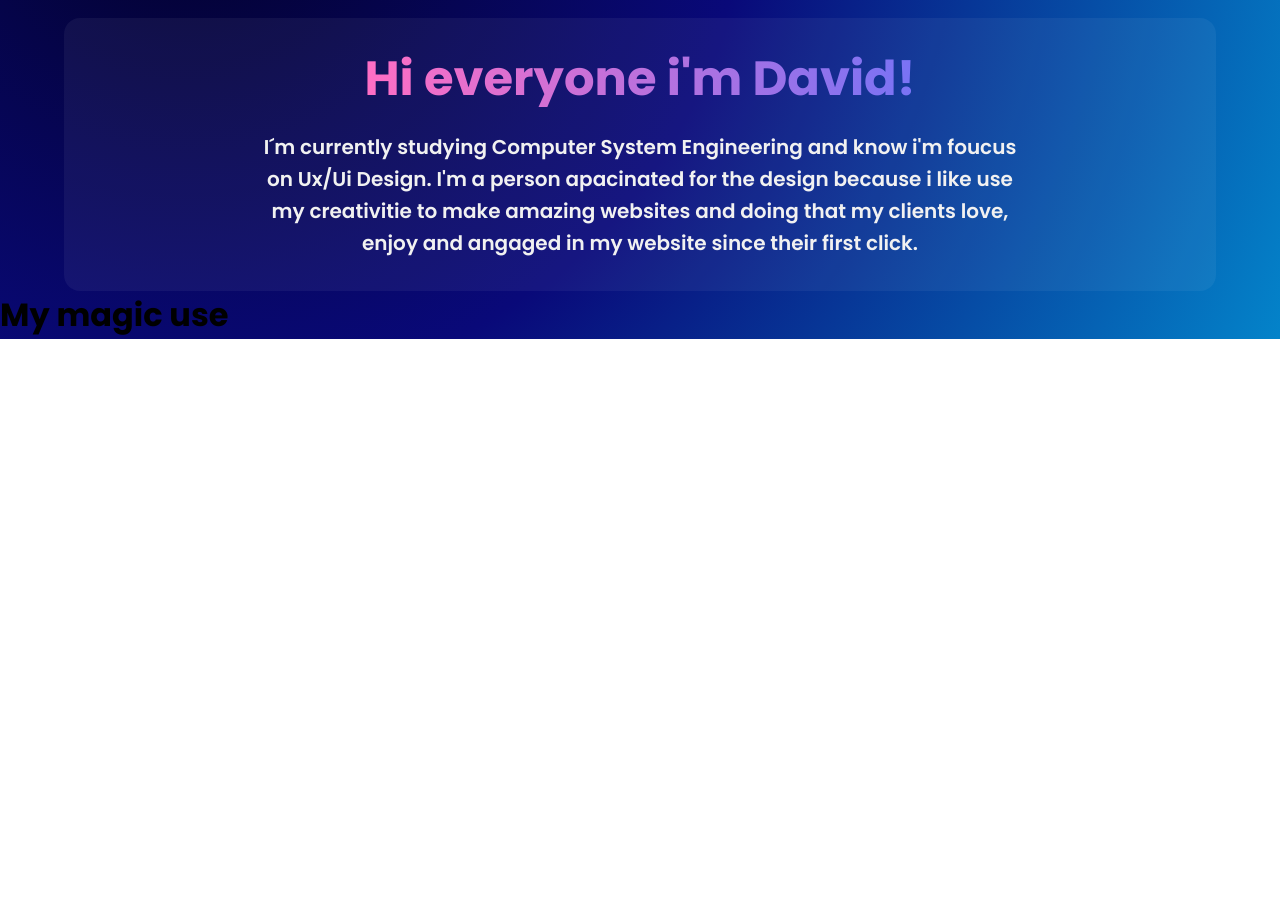
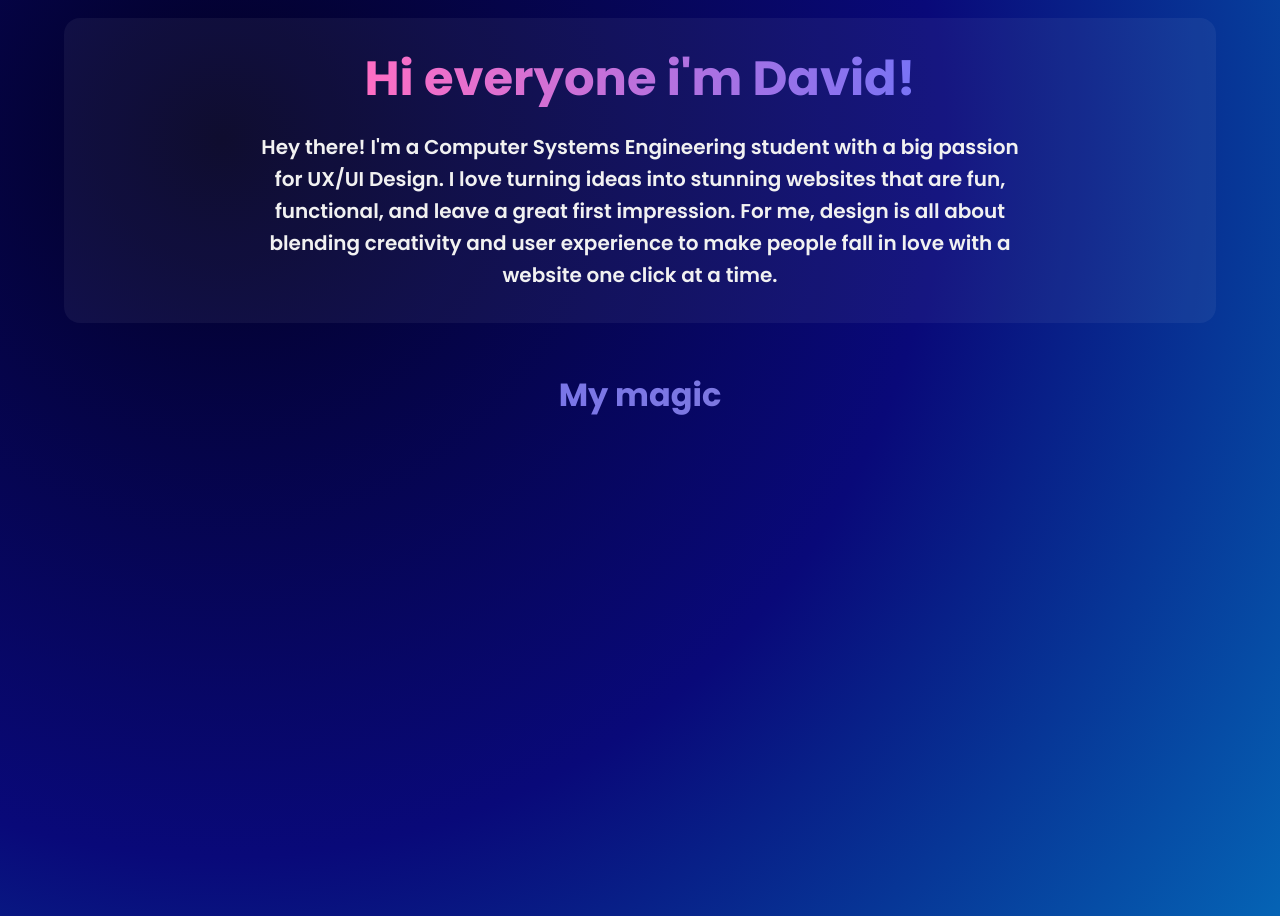
Before and after one commit to SoyDavid29/Profesional-Portafolio, a React (Vite) app: page / in a window 1280 px wide. Shown: the part 660-1576 px from the top of the page. Before the commit the page ends 999 px from the top, so only its background shows below. Built offline with nearby package versions, Linux system fonts and the light colour scheme.

Commit message:
Taget done

```diff
--- a/src/App.jsx
+++ b/src/App.jsx
@@ -1,8 +1,10 @@
 import Profile from "./Components/Profile"
 import Sidebar from "./Components/Sidebar"
 import Target from "./Components/Target"
+import { useState } from "react"
 
 function App() {
+
 
   return (
     <>
@@ -10,7 +12,8 @@ function App() {
      <Profile/>
      <Target/>
 
-     <h1>My magic use</h1>
+     <h1 className="magic-text" >My magic</h1>
+
     </>
   )
 }
--- a/src/Components/Target.jsx
+++ b/src/Components/Target.jsx
@@ -3,10 +3,11 @@ export default function Target() {
 
         <div className="target .centered-section">
             <h1 className="tittle">Hi everyone i'm David!</h1>
-            <p className="about">I´m currently studying Computer System Engineering
-                and know i'm foucus on Ux/Ui Design. I'm a person apacinated for the design
-                because i like use my creativitie to make amazing websites and doing that my clients love,
-                enjoy and angaged in my website since their first click.
+            <p className="about">Hey there!
+                I'm a Computer Systems Engineering student with a big passion for UX/UI Design.
+                I love turning ideas into stunning websites that are fun, functional, and leave a great first impression.
+                For me, design is all about blending creativity and user experience
+                to make people fall in love with a website one click at a time.
             </p>
         </div>
 
--- a/src/index.css
+++ b/src/index.css
@@ -14,7 +14,9 @@ body{
   background: radial-gradient(circle, rgba(2, 0, 36, 1) 0%, rgba(9, 9, 121, 1) 35%, rgba(0, 212, 255, 1) 100%);
   background-size: 200% 200%;
 
-  animation: flow 20s ease infinite;
+  animation: flow 10s ease infinite;
+
+  height: 200vh;
 }
 
 
@@ -68,7 +70,7 @@ body{
 
     width: 100%;
     height: 0.3em;
-    background-color: rgb(54, 54, 54);
+    background-color: rgb(88, 192, 88);
     border-radius: 0.1em;
 
     transition: all .5s;
@@ -207,6 +209,24 @@ body{
   color: #f1f1f1;
 }
 
+.magic-text{
+
+  margin-top: 3rem;
+  display: flex;
+  justify-content: center;
+
+
+  background: linear-gradient(to right, #7873f5, #8d8a8a);
+  background-size: 200%;
+  -webkit-background-clip: text;
+  -webkit-text-fill-color: transparent;
+
+  animation: gradient 3s linear infinite;
+  -o-animation-fill-mode: both;
+
+}
+
+
 /* utilitary class */
 
 .centered-section {
```
